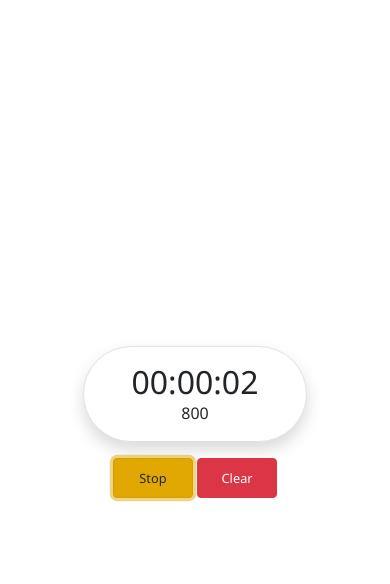
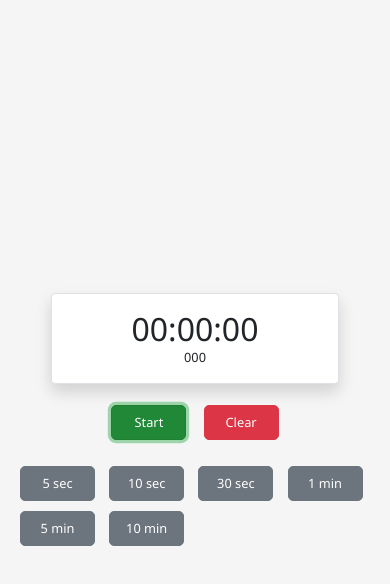
Before and after one commit to LIDR-academy/AI4Devs-intro-202404, a plain HTML site: page stopwatch/index.html in a window 390 px wide. Both pictures are taken after a click on the button "Start". Drawn offline with nearby package versions, Linux system fonts and the light colour scheme.

Commit message:
feat: add countdown functionality and fix formatting issues
- Implemented countdown feature allowing users to set predefined countdown times.
- Fixed time formatting to ensure it displays as HH:MM:SS.
- Corrected the issue where setting a predefined time would not update the display correctly.
- Resolved the bug causing an immediate "Time is Up" alert when starting a countdown.
- Addressed the problem of displaying negative milliseconds.

```diff
--- a/stopwatch/index.html
+++ b/stopwatch/index.html
@@ -9,7 +9,7 @@
 </head>
 <body>
 <div class="container d-flex flex-column align-items-center justify-content-center vh-100">
-  <div id="stopwatch" class="border rounded-pill px-5 py-3 shadow text-center">
+  <div id="stopwatch" class="stopwatch border rounded px-5 py-3 shadow text-center">
     <h1 class="time" id="display">00:00:00</h1>
     <div class="milliseconds" id="milliseconds">000</div>
   </div>
@@ -17,6 +17,14 @@
     <button id="startStopBtn" class="btn btn-success mr-2">Start</button>
     <button id="resetBtn" class="btn btn-danger">Clear</button>
   </div>
+  <div class="predefined-times mt-3">
+    <button class="btn btn-secondary" onclick="setPredefinedTime(5)">5 sec</button>
+    <button class="btn btn-secondary" onclick="setPredefinedTime(10)">10 sec</button>
+    <button class="btn btn-secondary" onclick="setPredefinedTime(30)">30 sec</button>
+    <button class="btn btn-secondary" onclick="setPredefinedTime(60)">1 min</button>
+    <button class="btn btn-secondary" onclick="setPredefinedTime(300)">5 min</button>
+    <button class="btn btn-secondary" onclick="setPredefinedTime(600)">10 min</button>
+  </div>
 </div>
 <script src="script.js"></script>
 </body>
--- a/stopwatch/script.js
+++ b/stopwatch/script.js
@@ -1,47 +1,85 @@
 let isRunning = false;
 let elapsedTime = 0;
 let timerInterval;
+let isCountdown = false; // Flag to check if it's a countdown
 const display = document.getElementById('display');
 const millisecondsDisplay = document.getElementById('milliseconds');
 const startStopBtn = document.getElementById('startStopBtn');
 const resetBtn = document.getElementById('resetBtn');
 
 function updateTime() {
-  let date = new Date(elapsedTime);
-  let minutes = date.getUTCMinutes().toString().padStart(2, '0');
-  let seconds = date.getUTCSeconds().toString().padStart(2, '0');
-  let milliseconds = date.getUTCMilliseconds().toString().padStart(3, '0');
-  display.textContent = `00:${minutes}:${seconds}`;
-  millisecondsDisplay.textContent = milliseconds;
+  let totalMilliseconds = isCountdown ? elapsedTime : Math.max(0, elapsedTime);
+  let totalSeconds = totalMilliseconds / 1000;
+  let hours = parseInt(totalSeconds / 3600, 10);
+  totalSeconds = totalSeconds % 3600;  // Remove hours from total seconds
+  let minutes = parseInt(totalSeconds / 60, 10);
+  let seconds = parseInt(totalSeconds % 60, 10);
+  let milliseconds = parseInt(totalMilliseconds % 1000);
+
+  display.textContent = `${pad(hours, 2)}:${pad(minutes, 2)}:${pad(seconds, 2)}`;
+    millisecondsDisplay.textContent = pad(milliseconds, 3);
+
+    // When counting down, if we hit 0, stop the timer
+    if (isCountdown && elapsedTime <= 0) {
+        stopTimer();
+        alert('Time is up!');
+    }
 }
 
-function startStopwatch() {
-  if (!isRunning) {
-    isRunning = true;
-    timerInterval = setInterval(() => {
-      elapsedTime += 10;
+function pad(number, digits) {
+    return number.toString().padStart(digits, '0');
+}
+
+function startTimer() {
+  let startTime = Date.now();
+  let updateFunction = () => {
+      let now = Date.now();
+      let delta = now - startTime;
+      elapsedTime = isCountdown ? Math.max(0, elapsedTime - delta) : elapsedTime + delta;
+      startTime = now;
       updateTime();
-    }, 10);
-    startStopBtn.textContent = 'Stop';
-    startStopBtn.className = 'btn btn-warning';
-  } else {
-    clearInterval(timerInterval);
-    isRunning = false;
-    startStopBtn.textContent = 'Start';
-    startStopBtn.className = 'btn btn-success';
+  };
+
+    updateFunction(); // update once immediately
+    timerInterval = setInterval(updateFunction, 10);
+}
+function toggleStopwatch() {
+  if (!isRunning && elapsedTime > 0) {
+      isRunning = true;
+      startStopBtn.textContent = 'Stop';
+      startStopBtn.className = 'btn btn-warning';
+      startTimer();
+  } else if (isRunning) {
+      stopTimer();
   }
 }
 
-function resetStopwatch() {
-  isRunning = false;
-  clearInterval(timerInterval);
-  elapsedTime = 0;
-  updateTime();
-  startStopBtn.textContent = 'Start';
-  startStopBtn.className = 'btn btn-success';
+
+function stopTimer() {
+    isRunning = false;
+    clearInterval(timerInterval);
+    startStopBtn.textContent = 'Start';
+    startStopBtn.className = 'btn btn-success';
 }
 
-startStopBtn.addEventListener('click', startStopwatch);
+function resetStopwatch() {
+    stopTimer();
+    elapsedTime = 0;
+    isCountdown = false;
+    updateTime();
+    millisecondsDisplay.textContent = '000';
+}
+
+function setPredefinedTime(time) {
+  isCountdown = true;
+  elapsedTime = time * 1000;  // Convert seconds to milliseconds
+  updateTime();
+  millisecondsDisplay.textContent = '000';
+}
+
+
+startStopBtn.addEventListener('click', toggleStopwatch);
 resetBtn.addEventListener('click', resetStopwatch);
 
-updateTime(); // Initialize display
+// Initialize display to 00:00:00 and 000 milliseconds
+updateTime();
--- a/stopwatch/style.css
+++ b/stopwatch/style.css
@@ -1,6 +1,7 @@
 body, html {
   height: 100%;
   margin: 0;
+  background-color: #f5f5f5;
 }
 
 .container {
@@ -9,22 +10,25 @@ body, html {
 
 #stopwatch {
   background-color: #ffffff;
-  display: inline-block;
+  width: 300px; /* Fixed width, adjust if needed */
+  border-radius: 15px; /* Rounded corners */
 }
 
 .time {
-  font-size: 4em;
+  font-size: 3em;
   margin-bottom: 0;
 }
 
 .milliseconds {
-  font-size: 1.5em;
+  font-size: 1em;
   vertical-align: text-bottom;
 }
 
-.button-group button {
-  width: 100px;
-  height: 45px;
+.button-group button, .predefined-times button {
+  width: 100px; /* Fixed width for buttons */
+  height: 45px; /* Fixed height for buttons */
+  margin: 5px;
+  border-radius: 5px; /* Rounded corners for buttons */
 }
 
 /* Bootstrap button override */
@@ -36,19 +40,27 @@ body, html {
   background-color: #dc3545;
 }
 
+.btn-secondary {
+  background-color: #6c757d;
+}
+
 /* Media queries for responsiveness */
 @media (max-width: 768px) {
   .time {
-    font-size: 2em;
+      font-size: 2em;
   }
 
   .milliseconds {
-    font-size: 1em;
+      font-size: 0.8em;
   }
 
-  .button-group button {
-    width: 80px;
-    height: 40px;
-    font-size: 0.8em;
+  .button-group button, .predefined-times button {
+      width: 75px; /* Smaller width for buttons on small screens */
+      height: 35px; /* Smaller height for buttons on small screens */
+      font-size: 0.8em;
+  }
+
+  #stopwatch {
+      width: 80%; /* Responsive width on small screens */
   }
 }
```
Also changed, not shown: 1 other file.
